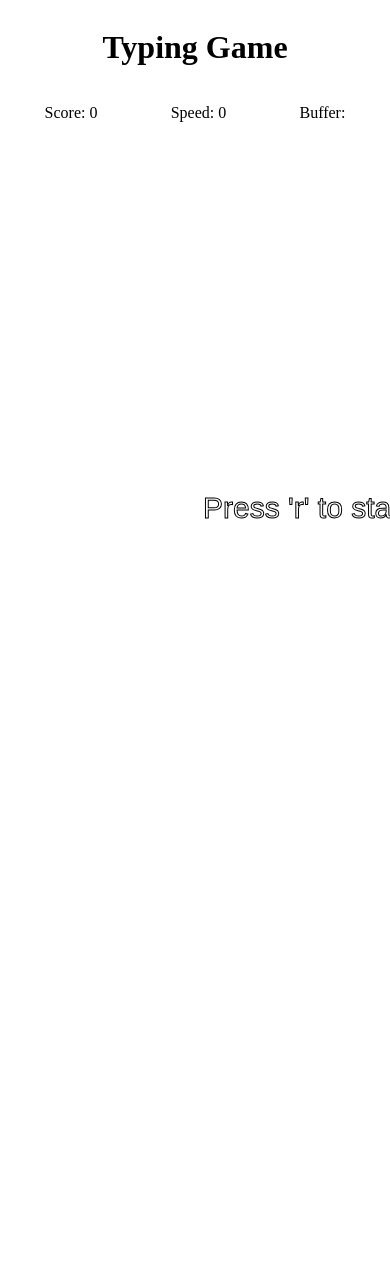
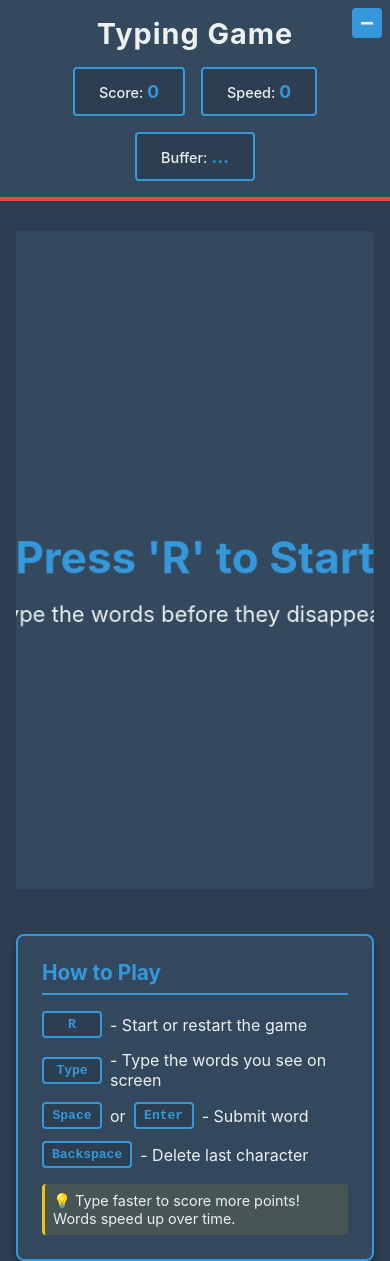
Before and after one commit to rzhade3/typing-game, a plain HTML site: page index.html in a window 390 px wide. Before the commit the page ends 905 px from the top, so only its background shows below. Drawn offline with Linux system fonts and the light colour scheme.

Commit message:
Copilot make everything look nicer

```diff
--- /dev/null
+++ b/game.js
@@ -0,0 +1,273 @@
+let dictionary;
+
+const getDictionary = async () => {
+	try {
+		const response = await fetch('dictionary.txt');
+		if (!response.ok) {
+			throw new Error(`Failed to load dictionary: ${response.status}`);
+		}
+		const text = await response.text();
+		const words = text.split('\n').map(word => word.trim()).filter(word => word.length > 0);
+		if (words.length === 0) {
+			throw new Error('Dictionary is empty');
+		}
+		return words;
+	} catch (error) {
+		console.error('Error loading dictionary:', error);
+		alert('Failed to load word dictionary. Please refresh the page.');
+		throw error;
+	}
+}
+
+const randomWord = () => {
+	return dictionary[Math.floor(randomNumber(0, dictionary.length))]
+}
+
+const randomNumber = (min, max) => {
+	return Math.random() * (max - min) + min;
+}
+
+const w = window.innerWidth;
+const h = window.innerHeight * 0.85;
+
+const canvas = document.getElementById('canvas');
+canvas.width = w;
+canvas.height = h;
+
+const ctx = canvas.getContext("2d");
+ctx.font = "bold 32px -apple-system, BlinkMacSystemFont, 'Segoe UI', Roboto, Arial, sans-serif";
+
+// Gameplay modifiers
+const opts = {
+	init_speed: 25,
+	speed_increase: 1.1,
+	speed_cycles: 20,
+	spawn_chance: 0.25,
+	game_tick_interval: 250,
+	min_word_y: 20,
+	points_multiplier: 25,
+};
+
+// High score management
+const getHighScore = () => {
+	try {
+		const stored = localStorage.getItem('typingGameHighScore');
+		return stored ? parseInt(stored, 10) : 0;
+	} catch (error) {
+		console.error('Error reading high score:', error);
+		return 0;
+	}
+};
+
+const setHighScore = (score) => {
+	try {
+		localStorage.setItem('typingGameHighScore', score.toString());
+	} catch (error) {
+		console.error('Error saving high score:', error);
+	}
+};
+
+let highScore = getHighScore();
+
+let score;
+let words;
+let cycles;
+let speed;
+let buffer;
+
+// Instantiate variables
+const initialize = function () {
+	score = 0;
+	words = [];
+	cycles = 0;
+	speed = opts.init_speed;
+	buffer = "";
+	document.getElementById('score-value').innerText = score;
+	document.getElementById('speed-value').innerText = speed;
+	document.getElementById('buffer-value').innerText = buffer || '...';
+
+	// Update high score display
+	highScore = getHighScore();
+};
+
+class Word {
+	constructor(text, x, y, speed) {
+		this.text = text;
+		this.x = x;
+		this.y = y;
+		this.speed = speed;
+	}
+}
+
+let updateInterval;
+
+const gameTick = function () {
+	// Increase speed every 10 frames
+	cycles += 1;
+	if (cycles % opts.speed_cycles == 0){
+		speed = Math.round(speed * opts.speed_increase);
+		document.getElementById('speed-value').innerText = speed;
+	}
+	ctx.clearRect(0, 0, w, h);
+	if (Math.random() < opts.spawn_chance) {
+		words.push(new Word(randomWord(), w, randomNumber(opts.min_word_y, h), speed));
+	}
+	for (let i = 0; i < words.length; i++) {
+		const word = words[i];
+		word.x -= word.speed;
+		if (word.x < 0) {
+			// Losing condition here
+			words.splice(i, 1);
+			if (updateInterval) {
+				clearInterval(updateInterval);
+				updateInterval = null;
+			}
+			state_machine.transition('game_over')
+		} else {
+			ctx.fillStyle = '#ecf0f1';
+			ctx.fillText(word.text, word.x, word.y);
+		}
+	}
+};
+
+const gameListener = async function (event) {
+	let key = event.key;
+	// Only accept alphanumerics, backspace and space
+	if (!key.match(/^[a-z0-9 ]$/i) && key !== 'Backspace' && key !== 'Enter') {
+		return;
+	}
+	// Capitalize key if shift is pressed
+	if (event.shiftKey) {
+		key = key.toUpperCase();
+	}
+	const bufferElem = document.getElementById('buffer-value');
+	if (key === ' ' || key === 'Enter') {
+		for (let i = 0; i < words.length; i++) {
+			const word = words[i];
+			if (word.text === buffer) {
+				score += Math.round(word.text.length * speed / opts.points_multiplier);
+				document.getElementById('score-value').innerText = score;
+				words.splice(i, 1);
+				break;
+			}
+		}
+		buffer = "";
+	} else if (key === 'Backspace') {
+		buffer = buffer.slice(0, -1);
+	} else {
+		buffer += key;
+	}
+	bufferElem.innerText = buffer || '...';
+}
+
+const startListener = function(event) {
+	if (event.key !== 'r' && event.key !== 'R') {
+		return;
+	}
+	state_machine.transition('game');
+}
+
+const gameOverListener = function(event) {
+	if (event.key !== 'r' && event.key !== 'R') {
+		return;
+	}
+	state_machine.transition('game');
+}
+
+const startUpdate = async function() {
+	dictionary = await getDictionary();
+	ctx.clearRect(0, 0, w, h);
+
+	ctx.textAlign = 'center';
+	ctx.textBaseline = 'middle';
+
+	ctx.fillStyle = '#3498db';
+	ctx.font = "bold 48px -apple-system, BlinkMacSystemFont, 'Segoe UI', sans-serif";
+	ctx.fillText("Press 'R' to Start", w / 2, h / 2);
+
+	ctx.fillStyle = '#ecf0f1';
+	ctx.font = "24px -apple-system, BlinkMacSystemFont, 'Segoe UI', sans-serif";
+	ctx.fillText("Type the words before they disappear!", w / 2, h / 2 + 60);
+}
+
+const gameOverUpdate = async function() {
+	const finalScore = score;
+
+	// Update high score if needed
+	if (finalScore > highScore) {
+		highScore = finalScore;
+		setHighScore(highScore);
+	}
+
+	initialize();
+
+	ctx.clearRect(0, 0, w, h);
+
+	ctx.textAlign = 'center';
+	ctx.textBaseline = 'middle';
+
+	ctx.fillStyle = '#e74c3c';
+	ctx.font = "bold 56px -apple-system, BlinkMacSystemFont, 'Segoe UI', sans-serif";
+	ctx.fillText("Game Over", w / 2, h / 2 - 80);
+
+	ctx.fillStyle = '#3498db';
+	ctx.font = "bold 36px -apple-system, BlinkMacSystemFont, 'Segoe UI', sans-serif";
+	ctx.fillText(`Final Score: ${finalScore}`, w / 2, h / 2 - 10);
+
+	ctx.fillStyle = '#f39c12';
+	ctx.font = "bold 28px -apple-system, BlinkMacSystemFont, 'Segoe UI', sans-serif";
+	ctx.fillText(`High Score: ${highScore}`, w / 2, h / 2 + 40);
+
+	ctx.fillStyle = '#ecf0f1';
+	ctx.font = "24px -apple-system, BlinkMacSystemFont, 'Segoe UI', sans-serif";
+	ctx.fillText("Press 'R' to Restart", w / 2, h / 2 + 90);
+}
+
+let currentListener = null;
+
+const state_machine = {
+	states: {
+		'start': {
+			'update': startUpdate,
+			listener: startListener,
+		},
+		'game': {
+			'update': async function () {
+				initialize();
+				if (updateInterval) {
+					clearInterval(updateInterval);
+					updateInterval = null;
+				}
+				updateInterval = setInterval(function () {
+					gameTick();
+				}, opts.game_tick_interval);
+			},
+			'listener': gameListener,
+		},
+		'game_over': {
+			'update': gameOverUpdate,
+			'listener': gameOverListener,
+		}
+	},
+	transition: async function (state) {
+		if (currentListener) {
+			document.removeEventListener('keyup', currentListener);
+		}
+		currentListener = this.states[state].listener;
+		document.addEventListener('keyup', currentListener);
+		await this.states[state].update();
+	},
+};
+
+state_machine.transition('start')
+
+// Instructions panel toggle
+document.getElementById('toggle-instructions').addEventListener('click', function() {
+	const panel = document.getElementById('instructions');
+	const icon = this.querySelector('.toggle-icon');
+	const isCollapsed = panel.classList.toggle('collapsed');
+
+	// Update icon and ARIA
+	icon.textContent = isCollapsed ? '+' : '−';
+	this.setAttribute('aria-expanded', !isCollapsed);
+});
--- a/index.html
+++ b/index.html
@@ -1,213 +1,49 @@
-<html>
+<!DOCTYPE html>
+<html lang="en">
 <head>
-		<title>Home</title>
+	<meta charset="UTF-8">
+	<meta name="viewport" content="width=device-width, initial-scale=1.0">
+	<title>Typing Game</title>
+	<link rel="stylesheet" href="style.css">
 </head>
 <body>
-		<div id="header">
+	<div id="header" role="banner">
 		<div id="logo">
 			<h1>Typing Game</h1>
 		</div>
-			<div id="scoreboard">
+		<div id="scoreboard" role="status" aria-live="polite">
 			<div id="score">
-					<p>Score: <span id="score-value">0</span></p>
+				<p>Score: <span id="score-value" aria-label="Current score">0</span></p>
 			</div>
 			<div id="speed">
-					<p>Speed: <span id="speed-value">0</span></p>
+				<p>Speed: <span id="speed-value" aria-label="Current speed">0</span></p>
 			</div>
 			<p id="buffer">
-					Buffer: <span id="buffer-value"></span>
+				Buffer: <span id="buffer-value" aria-label="Current input">...</span>
 			</p>
 		</div>
 	</div>
-		<div id="game">
-			<canvas id="canvas">
+	<div id="game" role="main">
+		<canvas id="canvas" role="img" aria-label="Game canvas displaying falling words">
+			<p>Your browser does not support the canvas element required for this game.</p>
+			<p>Please update your browser or try a different one (Chrome, Firefox, Safari, or Edge).</p>
 		</canvas>
 	</div>
+	<div id="instructions" role="complementary" aria-label="Game instructions">
+		<button id="toggle-instructions" aria-label="Toggle instructions panel" aria-expanded="true">
+			<span class="toggle-icon">−</span>
+		</button>
+		<div id="instructions-content">
+			<h2>How to Play</h2>
+			<ul>
+				<li><kbd>R</kbd> - Start or restart the game</li>
+				<li><kbd>Type</kbd> - Type the words you see on screen</li>
+				<li><kbd>Space</kbd> or <kbd>Enter</kbd> - Submit word</li>
+				<li><kbd>Backspace</kbd> - Delete last character</li>
+			</ul>
+			<p class="tip">💡 Type faster to score more points! Words speed up over time.</p>
+		</div>
+	</div>
+	<script src="game.js"></script>
 </body>
-
-	<style>
-		/* Header should take up 10% of the screen */
-		.header {
-			height: 10%;
-			width: 100%;
-			background-color: #000000;
-		}
-		.game {
-			height: 90%;
-			width: 100%;
-			background-color: #000000;
-		}
-		/* Put all divs in scoreboard inline with one another */
-		#logo, #scoreboard {
-			display: flex;
-			flex-direction: row;
-			justify-content: space-around;
-			align-items: center;
-		}
-	</style>
-	<script>
-		var dictionary;
-
-		const getDictionary = async () => {
-			// TODO: make dictionary list configurable by user
-			const response = await fetch('dictionary.txt');
-			const text = await response.text();
-			return text.split('\n');
-		}
-
-		const randomWord = () => {
-			return dictionary[Math.floor(randomNumber(0, dictionary.length))]
-		}
-
-		const randomNumber = (min, max) => {
-			return Math.random() * (max - min) + min;
-		}
-		const w = window.innerWidth;
-		const h = window.innerHeight * 0.9;
-
-		const canvas = document.getElementById('canvas');
-		canvas.width = w;
-		canvas.height = h;
-
-		const ctx = canvas.getContext("2d");
-		ctx.font = "30px sans-serif";
-
-		// Gameplay modifiers
-		const opts = {
-			init_speed: 25,
-			speed_increase: 1.1,
-			speed_cycles: 20,
-			spawn_chance: 0.25,
-		};
-
-		var score;
-		var words;
-		var cycles;
-		var speed;
-		var buffer;
-		// Instantiate variables
-		const initialize = function () {
-			score = 0;
-			words = [];
-			cycles = 0;
-			speed = opts.init_speed;
-			buffer = "";
-		};
-
-		var Word = function (text, x, y, speed) {
-			this.text = text;
-			this.x = x;
-			this.y = y;
-			this.speed = speed;
-		};
-
-		var updateInterval;
-		const gameTick = function () {
-			// Increase speed every 10 frames
-			cycles += 1;
-			if (cycles % opts.speed_cycles == 0){
-				speed = Math.round(speed * opts.speed_increase);
-				document.getElementById('speed-value').innerText = speed;
-			}
-			ctx.clearRect(0, 0, w, h);
-			if (Math.random() < opts.spawn_chance) {
-				words.push(new Word(randomWord(), w, randomNumber(20, h), speed));
-			}
-			for (let i = 0; i < words.length; i++) {
-				const word = words[i];
-				word.x -= word.speed;
-				if (word.x < 0) {
-					// Losing condition here
-					words.splice(i, 1);
-					clearInterval(updateInterval);
-					state_machine.transition('game_over')
-				} else {
-					ctx.strokeText(word.text, word.x, word.y);
-				}
-			}
-		};
-
-		var gameListener = async function (event) {
-			var key = event.key;
-			// Only accept alphanumerics, backspace and space
-			if (!key.match(/^[a-z0-9 ]$/i) && key !== 'Backspace' && key !== 'Enter') {
-				return;
-			}
-			// Capitalize key if shift is pressed
-			if (event.shiftKey) {
-				key = key.toUpperCase();
-			}
-			const bufferElem = document.getElementById('buffer-value');
-			if (key === ' ' || key === 'Enter') {
-				for (let i = 0; i < words.length; i++) {
-					const word = words[i];
-					if (word.text === buffer) {
-						score += Math.round(word.text.length * speed / 25);
-						document.getElementById('score-value').innerText = score;
-						words.splice(i, 1);
-						break;
-					}
-				}
-				buffer = "";
-			} else if (key === 'Backspace') {
-				buffer = buffer.slice(0, -1);
-			} else {
-				buffer += key;
-			}
-			bufferElem.innerText = buffer;
-		}
-
-		var startListener = function(event) {
-			if (event.key !== 'r') {
-				return;
-			}
-			state_machine.transition('game');
-		}
-
-		var startUpdate = async function() {
-			dictionary = await getDictionary();
-			ctx.clearRect(0, 0, w, h);
-			ctx.strokeText("Press 'r' to start", w / 2, h / 2);
-		}
-
-		var gameOverUpdate = async function() {
-			initialize();
-
-			ctx.clearRect(0, 0, w, h);
-			ctx.strokeText("Game Over", w / 2, h / 2);
-			ctx.strokeText("Press r to restart", w / 2, h / 2 + 50);
-		}
-
-		var state_machine = {
-			states: {
-				'start': {
-					'update': startUpdate,
-					listener: startListener,
-				},
-				'game': {
-					'update': async function () {
-						initialize();
-						updateInterval = setInterval(function () {
-							gameTick();
-						}, 250);
-					},
-					'listener': gameListener,
-				},
-				'game_over': {
-					'update': gameOverUpdate,
-					'listener': startListener,
-				}
-			},
-			transition: async function (state) {
-				document.removeEventListener('keyup', startListener);
-				document.removeEventListener('keyup', gameListener);
-				document.addEventListener('keyup', this.states[state].listener);
-				await this.states[state].update();
-			},
-		};
-
-		var state = 'start';
-
-		state_machine.transition(state)
-	</script>
 </html>
--- /dev/null
+++ b/style.css
@@ -0,0 +1,244 @@
+/* Reset and base styles */
+* {
+	margin: 0;
+	padding: 0;
+	box-sizing: border-box;
+}
+
+body {
+	font-family: -apple-system, BlinkMacSystemFont, 'Segoe UI', Roboto, 'Helvetica Neue', Arial, sans-serif;
+	background-color: #2c3e50;
+	color: #ecf0f1;
+	overflow: hidden;
+	height: 100vh;
+}
+
+/* Header styles */
+#header {
+	height: 15%;
+	min-height: 80px;
+	width: 100%;
+	background-color: #34495e;
+	border-bottom: 4px solid #e74c3c;
+	display: flex;
+	justify-content: space-between;
+	align-items: center;
+	padding: 0 3rem;
+}
+
+#logo h1 {
+	font-size: 2.5rem;
+	font-weight: 700;
+	color: #ecf0f1;
+	letter-spacing: 1px;
+}
+
+#scoreboard {
+	display: flex;
+	gap: 2rem;
+	align-items: center;
+}
+
+#scoreboard > div, #scoreboard > p {
+	background-color: #2c3e50;
+	padding: 0.75rem 1.5rem;
+	border-radius: 4px;
+	border: 2px solid #3498db;
+}
+
+#scoreboard p {
+	margin: 0;
+	font-size: 1.1rem;
+	font-weight: 500;
+	color: #ecf0f1;
+}
+
+#scoreboard span {
+	font-weight: 700;
+	font-size: 1.3rem;
+	color: #3498db;
+}
+
+/* Game canvas area */
+#game {
+	height: 85%;
+	width: 100%;
+	display: flex;
+	justify-content: center;
+	align-items: center;
+	background-color: #2c3e50;
+	padding: 1rem;
+	box-sizing: border-box;
+}
+
+#canvas {
+	background-color: #34495e;
+	border-radius: 4px;
+	max-width: 100%;
+	max-height: 100%;
+}
+
+/* Instructions panel */
+#instructions {
+	position: fixed;
+	bottom: 20px;
+	right: 20px;
+	background-color: rgba(52, 73, 94, 0.95);
+	border: 2px solid #3498db;
+	border-radius: 8px;
+	padding: 1.5rem;
+	max-width: 300px;
+	box-shadow: 0 4px 6px rgba(0, 0, 0, 0.3);
+	z-index: 1000;
+}
+
+#instructions h2 {
+	margin-top: 0;
+	margin-bottom: 1rem;
+	font-size: 1.3rem;
+	color: #3498db;
+	border-bottom: 2px solid #3498db;
+	padding-bottom: 0.5rem;
+	padding-right: 2rem;
+}
+
+#instructions ul {
+	list-style: none;
+	padding: 0;
+	margin: 0 0 1rem 0;
+}
+
+#instructions li {
+	margin-bottom: 0.75rem;
+	display: flex;
+	align-items: center;
+	gap: 0.5rem;
+}
+
+#instructions kbd {
+	background-color: #2c3e50;
+	border: 2px solid #3498db;
+	border-radius: 4px;
+	padding: 0.25rem 0.5rem;
+	font-family: monospace;
+	font-weight: bold;
+	color: #3498db;
+	min-width: 60px;
+	text-align: center;
+	display: inline-block;
+}
+
+#instructions .tip {
+	background-color: rgba(241, 196, 15, 0.1);
+	border-left: 3px solid #f1c40f;
+	padding: 0.5rem;
+	margin: 0;
+	font-size: 0.9rem;
+	border-radius: 4px;
+}
+
+/* Accessibility improvements */
+@media (prefers-reduced-motion: reduce) {
+	*, *::before, *::after {
+		animation-duration: 0.01ms !important;
+		animation-iteration-count: 1 !important;
+		transition-duration: 0.01ms !important;
+	}
+}
+
+/* High contrast mode support */
+@media (prefers-contrast: high) {
+	body {
+		background-color: #000000;
+	}
+
+	#header {
+		background-color: #1a1a1a;
+		border-bottom: 4px solid #ffffff;
+	}
+
+	#canvas {
+		background-color: #1a1a1a;
+	}
+
+	#scoreboard > div, #scoreboard > p {
+		border: 3px solid #ffffff;
+	}
+}
+
+/* Responsive design */
+@media (max-width: 768px) {
+	#header {
+		flex-direction: column;
+		height: auto;
+		padding: 1rem;
+		gap: 1rem;
+	}
+
+	#logo h1 {
+		font-size: 1.8rem;
+	}
+
+	#scoreboard {
+		gap: 1rem;
+		flex-wrap: wrap;
+		justify-content: center;
+	}
+
+	#scoreboard p {
+		font-size: 0.9rem;
+	}
+
+	#scoreboard span {
+		font-size: 1.1rem;
+	}
+
+	#instructions {
+		position: static;
+		margin: 1rem;
+		max-width: 100%;
+	}
+}
+
+/* Collapsible instructions */
+#instructions.collapsed {
+	padding: 0.5rem;
+	max-width: 50px;
+}
+
+#instructions.collapsed #instructions-content {
+	display: none;
+}
+
+#toggle-instructions {
+	position: absolute;
+	top: 0.5rem;
+	right: 0.5rem;
+	background-color: #3498db;
+	color: #ecf0f1;
+	border: none;
+	border-radius: 4px;
+	width: 30px;
+	height: 30px;
+	cursor: pointer;
+	display: flex;
+	align-items: center;
+	justify-content: center;
+	font-size: 1.5rem;
+	font-weight: bold;
+	transition: background-color 0.2s ease;
+	z-index: 10;
+}
+
+#toggle-instructions:hover {
+	background-color: #2980b9;
+}
+
+#toggle-instructions:focus {
+	outline: 2px solid #f1c40f;
+	outline-offset: 2px;
+}
+
+#instructions-content {
+	transition: opacity 0.3s ease;
+}
```
Lines whose indentation alone changed are shown as unchanged.
